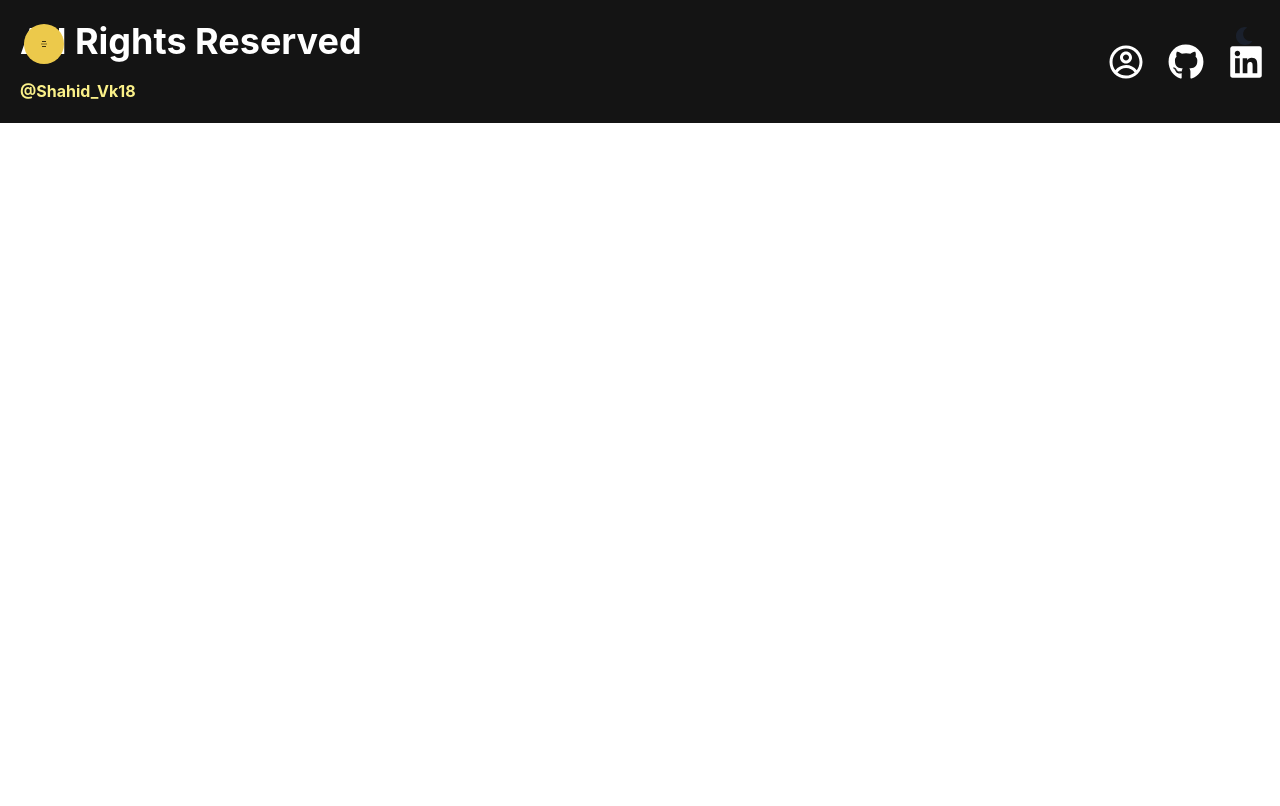
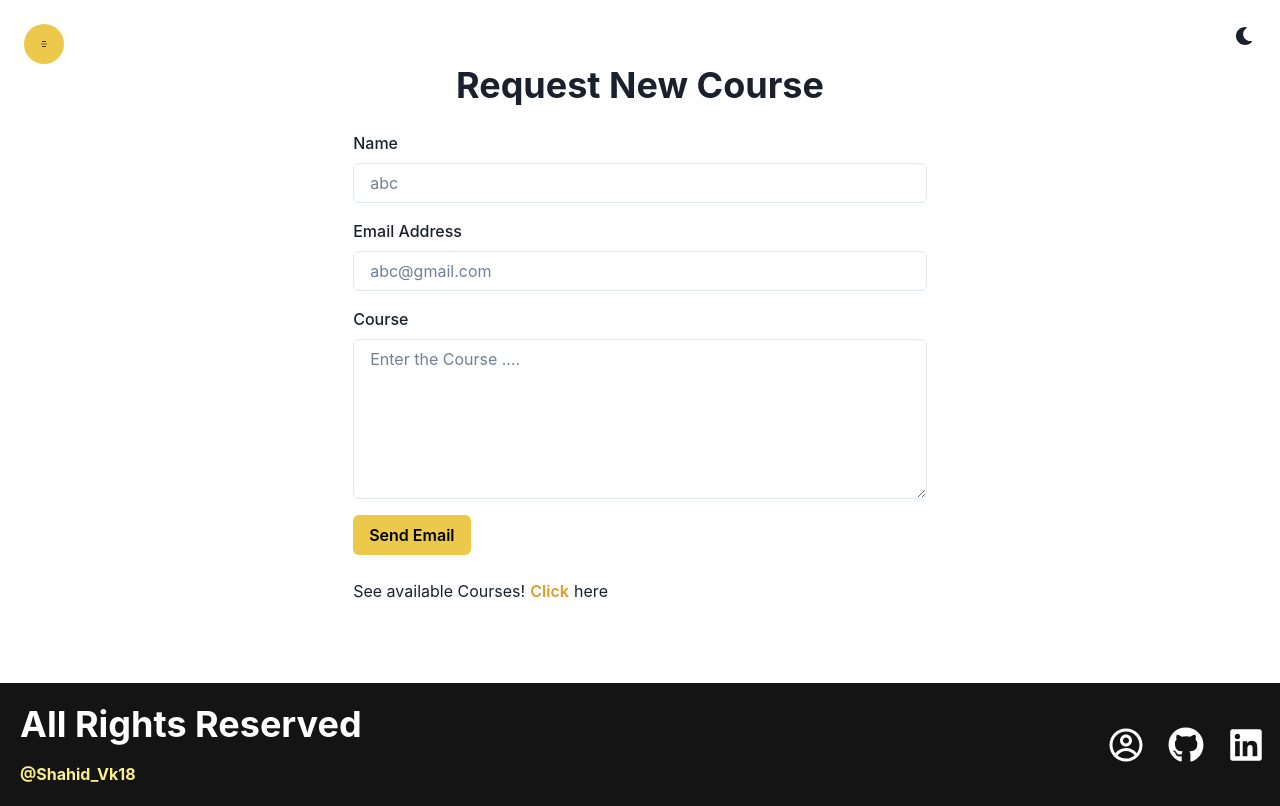
Before and after one commit to VampsDamon/CodeSphere, a React (Vite) app in the folder frontend/: page /requestCourse in a window 1280 px wide. Built offline with nearby package versions, Linux system fonts and the light colour scheme.

Commit message:
Payment UI

```diff
--- a/frontend/src/App.jsx
+++ b/frontend/src/App.jsx
@@ -7,23 +7,39 @@ import Footer from "./components/Layouts/Footer/Footer"
 import LogIn from "./components/auth/LogIn"
 import Register from "./components/auth/Register"
 import ForgetPassword from "./components/auth/ForgetPassword"
+import Contact from "./components/Contact/Contact"
+import RequestCourse from "./components/RequestCourse/RequestCourse"
+import About from "./components/About/About"
+import Subscibe from "./components/Payments/Subscibe"
+import PaymentSucess from "./components/Payments/PaymentSucess"
+import PaymentFail from "./components/Payments/PaymentFail"
+import NotFound from "./components/Layouts/NotFound/NotFound"
+
 function App() {
 
 
   return (
-   <Router>
-    <Header/>
-     <Routes>
-       <Route path="/" element={<Home/>} />
-       <Route path="/courses" element={<Courses/>} />
-       <Route path="/login" element={<LogIn/>} />
-       <Route path="/register" element={<Register/>} />
-       <Route path="/forgetPassword" element={<ForgetPassword/>} />
-       <Route path="/resetPassword/:token" element={<ForgetPassword/>} />
-     </Routes>
-     <Footer/>
-   </Router>
-  )
+    <Router>
+      <Header />
+      <Routes>
+        <Route path="/" element={<Home />} />
+        <Route path="/courses" element={<Courses />} />
+        <Route path="/about" element={<About />} />
+        <Route path="/contact" element={<Contact />} />
+        <Route path="/requestCourse" element={<RequestCourse />} />
+        <Route path="/login" element={<LogIn />} />
+        <Route path="/register" element={<Register />} />
+        <Route path="/forgetPassword" element={<ForgetPassword />} />
+        <Route path="/resetPassword/:token" element={<ForgetPassword />} />
+        <Route path="/subscribe" element={<Subscibe />} />
+        <Route path="/paymentSuccess" element={<PaymentSucess />} />
+        <Route path="/paymentFail" element={<PaymentFail />} />
+        <Route path="*" element={<NotFound />} />
+
+      </Routes>
+      <Footer />
+    </Router>
+  );
 }
 
 export default App
--- /dev/null
+++ b/frontend/src/components/Payments/PaymentFail.jsx
@@ -0,0 +1,31 @@
+import {
+  Box,
+  Button,
+  Container,
+  Heading,
+  HStack,
+  Stack,
+  Text,
+  VStack,
+} from "@chakra-ui/react";
+import React from "react";
+import { RiCheckboxCircleFill, RiErrorWarningFill } from "react-icons/ri";
+import { Link } from "react-router-dom";
+
+const PaymentFail = () => {
+  return (
+    <Container h={"83.7vh"}>
+      <VStack justifyContent={"center"} h={"full"} spacing={4} pb={"16"}>
+        <Heading my={8} textAlign={"center"}>
+          Payment Fail
+        </Heading>
+        <RiErrorWarningFill size={"5rem"} />
+        <Link to={"/subscribe"}>
+          <Button variant={"ghost"}>Try again</Button>
+        </Link>
+      </VStack>
+    </Container>
+  );
+};
+
+export default PaymentFail;
--- /dev/null
+++ b/frontend/src/components/Payments/PaymentSucess.jsx
@@ -0,0 +1,41 @@
+import { Box, Button, Container, Heading, Text, VStack } from "@chakra-ui/react";
+import React from "react";
+import { RiCheckboxCircleFill } from "react-icons/ri";
+import { Link } from "react-router-dom";
+
+const PaymentSucess = () => {
+  return (
+    <Container h={"90.7vh"} p={16}>
+      <Heading my={8} textAlign={"center"}>
+        You have Pro Pack
+      </Heading>
+      <VStack boxShadow={"lg"} pb={"16"} borderRadius={"lg"}>
+        <Box
+          w={"full"}
+          bgColor={"yellow.400"}
+          css={{ borderRadius: "8px 8px 0 0" }}
+          p={4}
+        >
+          <Text color={"black"}>Payment Success</Text>
+        </Box>
+        <Box p={4}>
+          <VStack textAlign={"center"} px={8} mt={4} spacing={8}>
+            <Text>
+              Congratulation you are a prom member. You have access to premium
+              content.
+            </Text>
+            <Heading size={"4xl"}>
+              <RiCheckboxCircleFill />
+            </Heading>
+          </VStack>
+        </Box>
+        <Link to={"/profile"}>
+        <Button variant={'ghost'}>Go to Profile</Button>
+        </Link>
+        <Heading fontSize={'md'}>Reference:lsdjdsjiedwhwjhe</Heading>
+      </VStack>
+    </Container>
+  );
+};
+
+export default PaymentSucess;
--- /dev/null
+++ b/frontend/src/components/Payments/Subscibe.jsx
@@ -0,0 +1,46 @@
+import { Box, Button, Container, Heading, Text, VStack } from '@chakra-ui/react'
+import React from 'react'
+
+const Subscibe = () => {
+  return (
+    <Container h={"83.5vh"}  px={16} mx={'auto'}>
+      <Heading w={'full'} children="Welcome" my={8} textAlign={"center"} />
+      <VStack boxShadow={"lg"} alignItems={"stretch"}>
+        <Box css={{ borderRadius: "8px 8px 0 0" }} bg={"yellow.400"} p={4}>
+          <Text children="Pro Pack -₹299.00" />
+        </Box>
+        <Box p={4} textAlign={"center"}>
+          <VStack spacing={10}>
+            <Text children=" Join pro and get access to all Content." />
+            <Heading children="₹299 Only" />
+            <Button
+              width={"full"}
+              textTransform={"uppercase"}
+              fontWeight={"semibold"}
+              fontSize={"lg"}
+              textAlign={"center"}
+              colorScheme="yellow"
+              children="Buy Now"
+            />
+          </VStack>
+        </Box>
+        <Box css={{ borderRadius: "0 0 8px 8px" }} bg={"blackAlpha.400"} p={4}>
+          <Text
+            textTransform={"uppercase"}
+            fontWeight={"semibold"}
+
+            children="100%  Refund At Cancelation"
+          />
+          <Text
+            fontSize={'xs'}
+
+
+            children="*Terms and Conditions Apply"
+          />
+        </Box>
+      </VStack>
+    </Container>
+  );
+}
+
+export default Subscibe
--- /dev/null
+++ b/frontend/src/components/RequestCourse/RequestCourse.jsx
@@ -0,0 +1,84 @@
+import {
+  Box,
+  Button,
+  Container,
+  FormLabel,
+  Heading,
+  Input,
+  Text,
+  Textarea,
+  VStack,
+} from "@chakra-ui/react";
+import React, { useState } from "react";
+import { Link } from "react-router-dom";
+
+const RequestCourse = () => {
+  const [name, setName] = useState("");
+  const [email, setEmail] = useState("");
+  const [message, setMessage] = useState("");
+
+  return (
+    <Container py={16}>
+      <VStack>
+        <Heading children="Request New Course" />
+        <form onSubmit={(e) => submitHandler(e)} style={{ width: "100%" }}>
+          <Box my={4}>
+            <FormLabel htmlFor="name" children="Name" />
+            <Input
+              required
+              type={"text"}
+              id="name"
+              value={name}
+              placeholder="abc"
+              focusBorderColor="yellow.500"
+              onChange={(e) => setName(e.target.value)}
+            />
+          </Box>
+          <Box my={4}>
+            <FormLabel htmlFor="email" children="Email Address" />
+            <Input
+              required
+              type={"email"}
+              id="email"
+              value={email}
+              placeholder="abc@gmail.com"
+              focusBorderColor="yellow.500"
+              onChange={(e) => setEmail(e.target.value)}
+            />
+          </Box>
+          <Box my={4}>
+            <FormLabel htmlFor="course" children="Course" />
+            <Textarea
+              required
+              type={"text"}
+              id="course"
+              value={message}
+              placeholder="Enter the Course ...."
+              focusBorderColor="yellow.500"
+              onChange={(e) => setMessage(e.target.value)}
+              height={40}
+            />
+          </Box>
+          <Box my={4}>
+            <VStack alignItems={"start"} spacing={6}>
+              <Button type="submit" colorScheme={"yellow"} variant={"solid"}>
+                Send Email
+              </Button>
+              <Text>
+                See available Courses!{" "}
+                <Link to="/courses">
+                  <Button colorScheme="yellow" variant={"link"}>
+                    Click
+                  </Button>
+                </Link>{" "}
+                here
+              </Text>
+            </VStack>
+          </Box>
+        </form>
+      </VStack>
+    </Container>
+  );
+};
+
+export default RequestCourse;
```
